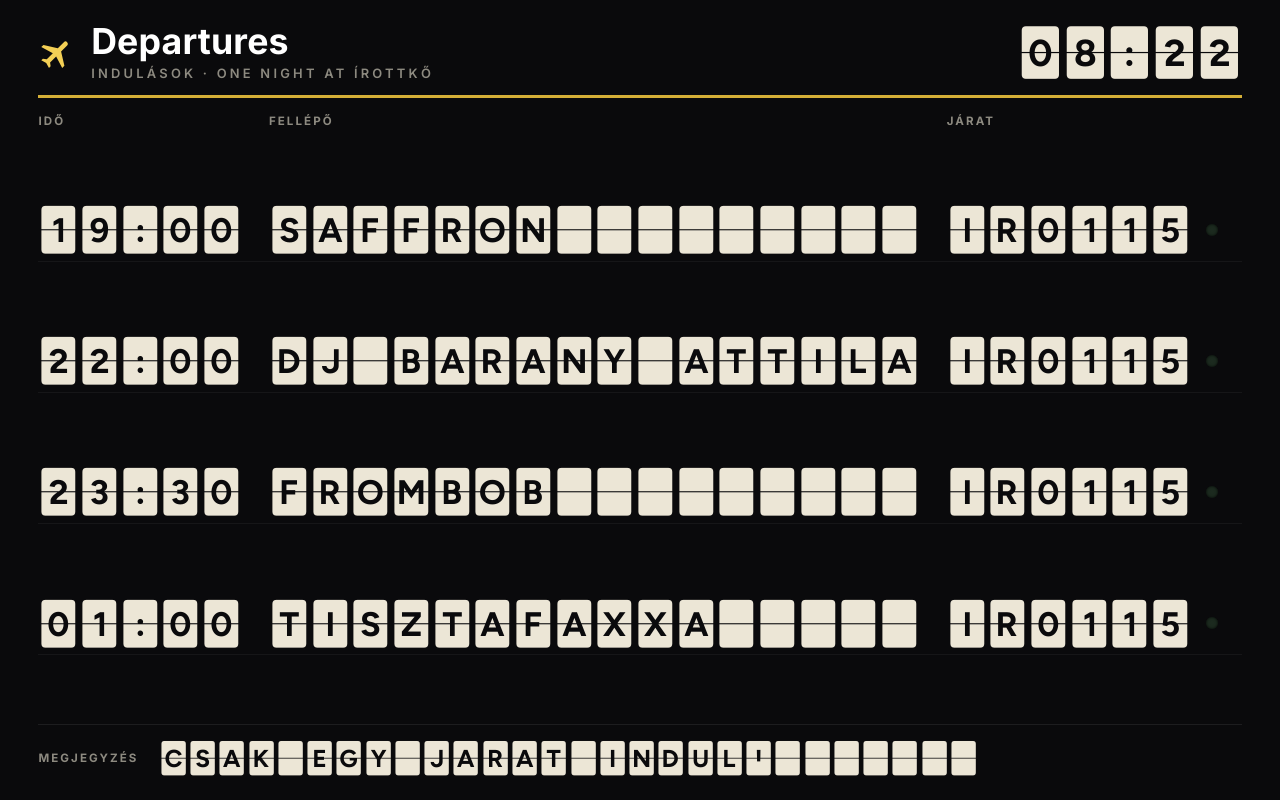
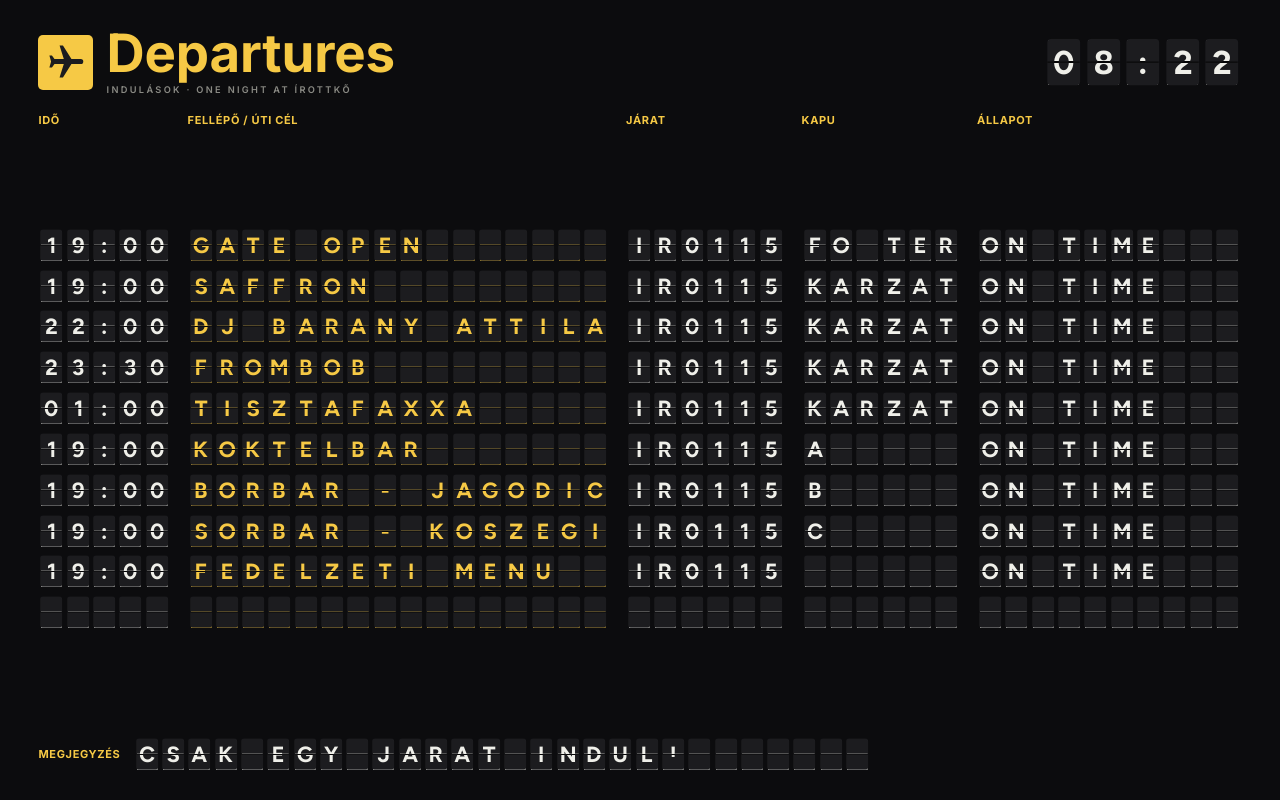
Before and after one commit to TheCinemaker/irottko, a React (Vite) app: page /kijelzo in a window 1280 px wide. Built offline with nearby package versions, Linux system fonts and the light colour scheme; no server answers; the HTML template or start-up script is replaced by a standard one.

Commit message:
/kijelzo: classic look (dark flaps, white + yellow ink, dark hinge), bigger Departures sign, full board: gate open + acts + bars, finished sets drop off and rows move up, ON TIME / BOARDING / FINAL CALL (blinking) / IN FLIGHT
Co-Authored-By: Claude Opus 5.5 <noreply@anthropic.com>

```diff
--- a/src/pages/FidsPage.jsx
+++ b/src/pages/FidsPage.jsx
@@ -1,24 +1,45 @@
-import { useEffect, useMemo, useRef, useState } from 'react';
-import { DJS } from '../data/eventData';
-import { useOnAir } from '../lib/onAir';
+import { useEffect, useRef, useState } from 'react';
+import { DJS, EVENT_DETAILS } from '../data/eventData';
+import { SLOTS } from '../lib/onAir';
 
 /*
   /kijelzo – a real split-flap (Solari) departures board for the TVs /
-  projector at the party. Every character is its own flap that flips IN ORDER
-  through the drum (blank, A–Z, 0–9, punctuation) until it reaches its letter –
-  exactly like the mechanical boards. One typeface only: Split-Flap TV
-  (public/fonts). Like the real boards it has no accents, so the text is
-  shown in capitals without them (BÁRÁNY → BARANY).
-  Columns: IDŐ · FELLÉPŐ · JÁRAT. A remarks line flips through passenger info.
+  projector at the party, in the classic look: dark flaps, white characters,
+  yellow destination column, yellow painted sign and column heads.
+
+  Every character is its own flap that flips IN ORDER through the drum (blank,
+  A–Z, 0–9, punctuation) until it reaches its letter – like the mechanical
+  boards. Typeface: Split-Flap TV (public/fonts). It draws each character as a
+  light card with the letter (and the hinge) cut out, so we colour the card
+  dark and put the light/yellow ink BEHIND it, card-sized, with a dark band at
+  the hinge – the cut-out letter shows the ink. No accents in the typeface
+  (like the real boards): capitals without them (BÁRÁNY → BARANY). The painted
+  parts (sign, column heads) never flip and use a plain bold sans.
+
+  Rows, like an airport: the flights first (gate open + the four acts), then
+  the on-board services. A finished set disappears and the rows below move up
+  (the flaps flip to their new text). Status words of real boards:
+  ON TIME → BOARDING (30 min before) → FINAL CALL (10 min, blinking) →
+  IN FLIGHT (playing). All text from eventData / the site (no invented data).
   Not linked anywhere, noindex (netlify.toml). Tap = full screen; keeps the
   screen awake where the browser allows it.
 */
 
 const DRUM = ' ABCDEFGHIJKLMNOPQRSTUVWXYZ0123456789:-.!';
 const FLIGHT = 'IR0115';
-const NAME_LEN = 16;
-const REMARKS = ['CSAK EGY JARAT INDUL!', 'DOHANYZAS AZ UDVARON', 'AKI KISZALL, A FOLDON MARAD', 'GATE OPEN 19:00'];
+const LEN = { time: 5, name: 16, flight: 6, gate: 6, status: 10 };
+const ROWS = 10;
+const REMARKS = ['CSAK EGY JARAT INDUL!', 'DOHANYZAS AZ UDVARON', 'AKI KISZALL A FOLDON MARAD', 'NEVRE SZOLO BESZALLOKARTYA', 'FENYKEPES IGAZOLVANY 18+'];
 const REMARK_LEN = 28;
+
+const TILE = '#1c1c1f'; // the flap
+const HINGE = '#050506';
+const WHITE = '#efefe9';
+const YELLOW = '#f6c945';
+
+const MIN = 60000;
+const GATE_OPEN = new Date(EVENT_DETAILS.isoDate); // 19:00
+const BARS_CLOSE = SLOTS[SLOTS.length - 1].end; // the end of the last set
 
 const plain = (s) =>
   s
@@ -27,12 +48,39 @@ const plain = (s) =>
     .toUpperCase()
     .replace(/[^ A-Z0-9:\-.!]/g, ' ');
 const pad = (s, n) => plain(s).padEnd(n, ' ').slice(0, n);
+const hhmm = (d = new Date()) =>
+  new Intl.DateTimeFormat('hu-HU', { hour: '2-digit', minute: '2-digit', timeZone: 'Europe/Budapest' }).format(d);
 
-const hhmm = () =>
-  new Intl.DateTimeFormat('hu-HU', { hour: '2-digit', minute: '2-digit', timeZone: 'Europe/Budapest' }).format(new Date());
+// status of something that starts at `start` and is over at `end`
+function flightStatus(start, end, now) {
+  if (now >= end) return null; // gone from the board
+  if (now >= start) return 'IN FLIGHT';
+  if (now >= start - 10 * MIN) return 'FINAL CALL';
+  if (now >= start - 30 * MIN) return 'BOARDING';
+  return 'ON TIME';
+}
+
+/** The board's rows at `now`: flights first, then on-board services. */
+function rowsAt(now) {
+  const rows = [];
+  // the gate itself: on the board until half an hour after it opened
+  const gate = now >= GATE_OPEN.getTime() ? (now < GATE_OPEN.getTime() + 30 * MIN ? 'OPEN' : null) : flightStatus(GATE_OPEN.getTime(), Infinity, now);
+  if (gate) rows.push({ time: hhmm(GATE_OPEN), name: 'GATE OPEN', flight: FLIGHT, gate: 'FO TER', status: gate });
+  DJS.forEach((dj, i) => {
+    const st = flightStatus(SLOTS[i].start.getTime(), SLOTS[i].end.getTime(), now);
+    if (st) rows.push({ time: dj.time.slice(0, 5), name: dj.name, flight: FLIGHT, gate: 'KARZAT', status: st, blink: st === 'FINAL CALL' });
+  });
+  // services aboard (gates as on the site's bar cards)
+  const open = now >= GATE_OPEN.getTime() ? (now < BARS_CLOSE.getTime() ? 'OPEN' : 'CLOSED') : 'ON TIME';
+  rows.push({ time: hhmm(GATE_OPEN), name: 'KOKTELBAR', flight: FLIGHT, gate: 'A', status: open });
+  rows.push({ time: hhmm(GATE_OPEN), name: 'BORBAR - JAGODICS', flight: FLIGHT, gate: 'B', status: open });
+  rows.push({ time: hhmm(GATE_OPEN), name: 'SORBAR - KOSZEGI', flight: FLIGHT, gate: 'C', status: open });
+  rows.push({ time: hhmm(GATE_OPEN), name: 'FEDELZETI MENU', flight: FLIGHT, gate: '', status: open });
+  return rows.slice(0, ROWS);
+}
 
 /** One flap. Flips through the drum, one card at a time, until it shows `ch`. */
-function Flap({ ch, size, delay = 0, color }) {
+function Flap({ ch, size, delay = 0, ink = WHITE }) {
   const [shown, setShown] = useState(' ');
   const [n, setN] = useState(0); // restarts the flip animation per card
   const cur = useRef(' ');
@@ -50,32 +98,40 @@ function Flap({ ch, size, delay = 0, color }) {
     return () => clearTimeout(t);
   }, [ch, delay]);
 
-  // The typeface draws each character as a complete card (blank card = space),
-  // so a flap is just a glyph that flips.
+  // glyph = the card (coloured TILE); the ink behind it shows through the letter,
+  // a dark band hides the hinge cut
   return (
-    <span key={n} className="sf-card" style={{ fontSize: size, color }}>
+    <span
+      key={n}
+      className="sf-card"
+      style={{
+        fontSize: size,
+        color: TILE,
+        // the hinge cut is at 48.8–51.2 % of the card (glyph y 344–376 of -343…1063); a little wider so pixel rounding never leaves a light edge
+        backgroundImage: `linear-gradient(${ink} 0 48%, ${HINGE} 48% 52%, ${ink} 52% 100%)`,
+      }}
+    >
       {shown}
     </span>
   );
 }
 
-function FlapText({ text, len, size, delay = 0, color }) {
-  const chars = [...pad(text, len)];
+function FlapText({ text, len, size, delay = 0, ink, blink }) {
   return (
-    <span className="sf-row" aria-label={text}>
-      {chars.map((c, i) => (
-        <Flap key={i} ch={c} size={size} delay={delay + i * 40} color={color} />
+    <span className={`sf-row ${blink ? 'sf-blink' : ''}`} aria-label={text.trim() || undefined}>
+      {[...pad(text, len)].map((c, i) => (
+        <Flap key={i} ch={c} size={size} delay={delay + i * 35} ink={ink} />
       ))}
     </span>
   );
 }
 
-function useClock() {
-  const [t, setT] = useState(hhmm);
+function useNow(ms = 5000) {
+  const [t, setT] = useState(() => Date.now());
   useEffect(() => {
-    const id = setInterval(() => setT(hhmm()), 5000);
+    const id = setInterval(() => setT(Date.now()), ms);
     return () => clearInterval(id);
-  }, []);
+  }, [ms]);
   return t;
 }
 
@@ -109,9 +165,11 @@ function useWakeLock() {
   }, []);
 }
 
-// font size from the screen: 27 cards across a row (1.196 em each) + column gaps
-function useTile() {
-  const calc = () => Math.floor(Math.min((window.innerWidth * 0.94) / 35, window.innerHeight / 13.5));
+// font size from the screen: all cards of a row (1.196 em each) + column gaps
+const CARDS = LEN.time + LEN.name + LEN.flight + LEN.gate + LEN.status;
+function useSize() {
+  const calc = () =>
+    Math.floor(Math.min((window.innerWidth * 0.94) / (CARDS * 1.196 + 4 * 0.8), window.innerHeight / (ROWS * 1.72 + 6.5)));
   const [s, setS] = useState(calc);
   useEffect(() => {
     const on = () => setS(calc());
@@ -121,102 +179,97 @@ function useTile() {
   return s;
 }
 
+const cols = (s) => [LEN.time, LEN.name, LEN.flight, LEN.gate, LEN.status].map((n) => `${n * 1.196 * s}px`).join(' ');
+
 export default function FidsPage() {
-  const clock = useClock();
-  const onAir = useOnAir();
+  const now = useNow();
   const remark = useEvery(15000, REMARKS.length);
-  const tile = useTile();
+  const s = useSize();
   useWakeLock();
   useEffect(() => {
     document.title = 'Departures · IR0115';
   }, []);
   const full = () => document.documentElement.requestFullscreen?.().catch(() => {});
-  const label = useMemo(() => ({ fontSize: tile * 0.34 }), [tile]);
+  const grid = { gridTemplateColumns: cols(s), columnGap: s * 0.8 };
+  const rows = rowsAt(now);
 
   return (
     <main onClick={full} className="sf-board">
       <style>{CSS}</style>
 
-      <header className="sf-head" style={{ marginBottom: tile * 0.45 }}>
+      <header className="sf-head" style={{ marginBottom: s * 0.7 }}>
         {/* painted sign – never flips on a real board */}
-        <div className="sf-sign">
-          <svg viewBox="0 0 24 24" style={{ width: tile * 1.1, height: tile * 1.1 }} aria-hidden="true">
-            <path fill="currentColor" d="M21 16v-2l-8-5V3.5a1.5 1.5 0 0 0-3 0V9l-8 5v2l8-2.5V19l-2 1.5V22l3.5-1 3.5 1v-1.5L13 19v-5.5z" transform="rotate(45 12 12)" />
-          </svg>
+        <div className="sf-sign" style={{ gap: s * 0.6 }}>
+          <span className="sf-icon" style={{ width: s * 2.5, height: s * 2.5 }}>
+            <svg viewBox="0 0 24 24" style={{ width: '74%', height: '74%' }} aria-hidden="true">
+              <path fill={TILE} d="M21 16v-2l-8-5V3.5a1.5 1.5 0 0 0-3 0V9l-8 5v2l8-2.5V19l-2 1.5V22l3.5-1 3.5 1v-1.5L13 19v-5.5z" transform="rotate(90 12 12)" />
+            </svg>
+          </span>
           <div>
-            <div style={{ fontSize: tile * 1.05, lineHeight: 1 }}>Departures</div>
-            <div className="sf-sub" style={{ fontSize: tile * 0.38, marginTop: tile * 0.12 }}>
+            <div style={{ fontSize: s * 2.4, lineHeight: 0.95 }}>Departures</div>
+            <div className="sf-sub" style={{ fontSize: s * 0.42, marginTop: s * 0.2 }}>
               Indulások · One Night at Írottkő
             </div>
           </div>
         </div>
-        <FlapText text={clock} len={5} size={tile * 1.1} color={CREAM} />
+        <FlapText text={hhmm(new Date(now))} len={5} size={s * 1.5} />
       </header>
 
-      <div className="sf-cols sf-label" style={{ ...label, gridTemplateColumns: cols(tile), gap: tile * 0.8 }}>
+      <div className="sf-cols sf-label" style={{ ...grid, fontSize: s * 0.5, marginBottom: s * 0.3 }}>
         <span>Idő</span>
-        <span>Fellépő</span>
+        <span>Fellépő / úti cél</span>
         <span>Járat</span>
+        <span>Kapu</span>
+        <span>Állapot</span>
       </div>
 
-      <ol className="sf-rows">
-        {DJS.map((dj, i) => {
-          const now = onAir === i; // the act playing now: gold cards + lit lamp
+      <ol className="sf-rows" style={{ rowGap: s * 0.25 }}>
+        {Array.from({ length: ROWS }, (_, i) => {
+          const r = rows[i] || {};
           return (
-            <li
-              key={dj.id}
-              className="sf-cols sf-line"
-              style={{ gridTemplateColumns: cols(tile), gap: tile * 0.8, padding: `${tile * 0.18}px 0` }}
-            >
-              <FlapText text={dj.time.slice(0, 5)} len={5} size={tile} delay={i * 300} color={CREAM} />
-              <FlapText text={dj.name} len={NAME_LEN} size={tile} delay={i * 300 + 200} color={now ? GOLD : CREAM} />
-              <span className="sf-flight" style={{ gap: tile * 0.45 }}>
-                <FlapText text={FLIGHT} len={6} size={tile} delay={i * 300 + 600} color={CREAM} />
-                {/* status lamp: lit while this act is playing (like the gate lamps) */}
-                <span className={`sf-lamp ${now ? 'on' : ''}`} style={{ width: tile * 0.34, height: tile * 0.34 }} />
-              </span>
+            <li key={i} className="sf-cols" style={grid}>
+              <FlapText text={r.time || ''} len={LEN.time} size={s} delay={i * 220} />
+              <FlapText text={r.name || ''} len={LEN.name} size={s} delay={i * 220 + 120} ink={YELLOW} />
+              <FlapText text={r.flight || ''} len={LEN.flight} size={s} delay={i * 220 + 420} />
+              <FlapText text={r.gate || ''} len={LEN.gate} size={s} delay={i * 220 + 560} />
+              <FlapText text={r.status || ''} len={LEN.status} size={s} delay={i * 220 + 700} blink={r.blink} />
             </li>
           );
         })}
       </ol>
 
-      <footer className="sf-foot" style={{ gap: tile * 0.6 }}>
-        <span className="sf-label" style={label}>
+      <footer className="sf-foot" style={{ gap: s * 0.6, marginTop: s * 0.6 }}>
+        <span className="sf-label" style={{ fontSize: s * 0.5 }}>
           Megjegyzés
         </span>
-        <FlapText text={REMARKS[remark]} len={REMARK_LEN} size={tile * 0.72} color={CREAM} />
+        <FlapText text={REMARKS[remark]} len={REMARK_LEN} size={s} />
       </footer>
     </main>
   );
 }
 
-const CREAM = '#ece6d6';
-const GOLD = '#f3cf55';
-// a card advances 1.196 em
-const cols = (tile) => `${tile * 1.196 * 5}px ${tile * 1.196 * NAME_LEN}px auto`;
-
 const CSS = `
 @font-face { font-family: 'Split-Flap TV'; src: url(/fonts/SplitFlapTV-Regular.ttf) format('truetype'); font-display: block; }
-.sf-board { min-height: 100vh; background: #0a0a0c; padding: 3vh 3vw; cursor: none; user-select: none;
-  font-family: 'Split-Flap TV', monospace; display: flex; flex-direction: column; }
-/* painted parts of the board (sign, column heads): plain bold sans, like Helvetica on real boards */
-.sf-label { font-family: Inter, 'Helvetica Neue', Arial, sans-serif; font-weight: 700; text-transform: uppercase; letter-spacing: .18em; color: #8d8a80; }
-.sf-sign { display: flex; align-items: center; gap: 1.2vw; color: #fff; font-family: Inter, 'Helvetica Neue', Arial, sans-serif; font-weight: 800; letter-spacing: .01em; }
-.sf-sign svg { color: #f3cf55; }
-.sf-sub { font-weight: 600; text-transform: uppercase; letter-spacing: .25em; color: #8d8a80; }
-.sf-head { display: flex; align-items: center; justify-content: space-between; border-bottom: 3px solid #d4af37; padding-bottom: 1.5vh; }
+.sf-board { min-height: 100vh; background: #0c0c0e; padding: 3.5vh 3vw; cursor: none; user-select: none;
+  display: flex; flex-direction: column; }
+/* painted parts (sign, column heads): plain bold sans, yellow, like on real boards */
+.sf-sign { display: flex; align-items: center; color: ${YELLOW}; font-family: Inter, 'Helvetica Neue', Arial, sans-serif; font-weight: 800; letter-spacing: -.01em; }
+.sf-icon { display: inline-flex; align-items: center; justify-content: center; background: ${YELLOW}; border-radius: 9%; }
+.sf-sub { font-weight: 600; text-transform: uppercase; letter-spacing: .25em; color: #8a8a84; }
+.sf-label { font-family: Inter, 'Helvetica Neue', Arial, sans-serif; font-weight: 800; text-transform: uppercase; letter-spacing: .06em; color: ${YELLOW}; }
+.sf-head { display: flex; align-items: center; justify-content: space-between; }
 .sf-cols { display: grid; align-items: center; }
-.sf-rows { flex: 1; display: flex; flex-direction: column; justify-content: space-evenly; }
-.sf-line { border-bottom: 1px solid rgba(255,255,255,.05); }
+.sf-rows { flex: 1; display: flex; flex-direction: column; justify-content: center; }
 .sf-row { display: inline-flex; }
-.sf-flight { display: inline-flex; align-items: center; }
-.sf-foot { display: flex; align-items: center; margin-top: auto; border-top: 1px solid rgba(255,255,255,.08); padding-top: 2vh; }
-/* one card = one glyph of the typeface (a blank card is the space) */
-.sf-card { display: inline-block; white-space: pre; line-height: 1.45; font-family: 'Split-Flap TV', monospace;
+.sf-foot { display: flex; align-items: center; margin-top: auto; }
+/* one card = one glyph. The glyph box (line-height 1.606 = ascent+descent)
+   puts the card at x 0.1–1.096 em, y 0.1–1.506 em; the ink is painted just
+   inside that, so it only shows through the cut-out letter. */
+.sf-card { display: inline-block; white-space: pre; line-height: 1.606; font-family: 'Split-Flap TV', monospace;
+  background-repeat: no-repeat; background-size: 0.94em 1.35em; background-position: 0.128em 0.128em;
   transform-origin: 50% 50%; animation: sf-flip 70ms ease-out both; }
 @keyframes sf-flip { 0% { transform: scaleY(.1); filter: brightness(.45); } 100% { transform: scaleY(1); filter: brightness(1); } }
-.sf-lamp { display: inline-block; border-radius: 50%; background: #1c2a1f; box-shadow: inset 0 0 3px rgba(0,0,0,.8); }
-.sf-lamp.on { background: #39ff7a; box-shadow: 0 0 12px #39ff7a, 0 0 30px rgba(57,255,122,.5); animation: sf-blink 1.2s steps(2, jump-none) infinite; }
-@keyframes sf-blink { 50% { opacity: .25; } }
-@media (prefers-reduced-motion: reduce) { .sf-card { animation: none; } .sf-lamp.on { animation: none; } }
+.sf-blink { animation: sf-blink 1s steps(2, jump-none) infinite; }
+@keyframes sf-blink { 50% { opacity: .2; } }
+@media (prefers-reduced-motion: reduce) { .sf-card, .sf-blink { animation: none; } }
 `;
```
